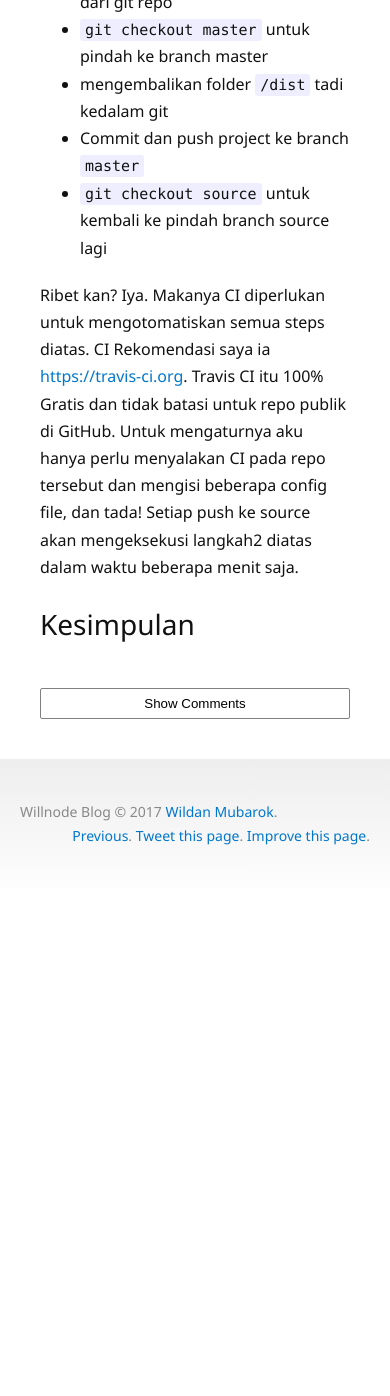
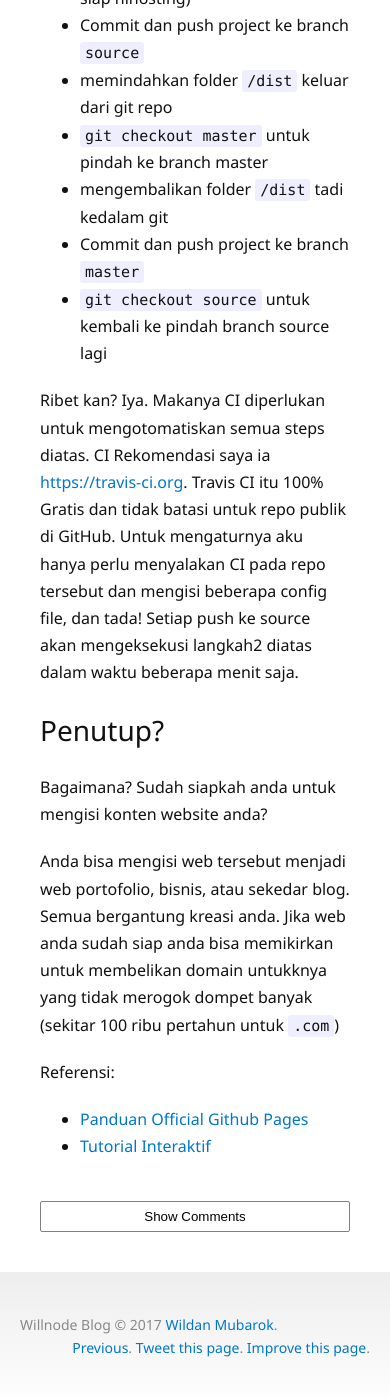
Before and after one commit to willnode/blog, a Jekyll site: the page built from _posts/2019-01-02-teknik-hosting-web-gratis.md, in a window 390 px wide and 1400 px high, scrolled down 10186 px. Shown: the top 1396 px of the window. Built offline with Jekyll 4.4.1, drawn with Linux system fonts in a browser that asks for light colours; before the commit the page ends 11074 px from its top, so only the background shows below that; some of the changed text lies outside the part shown.

Commit message:
Completing two web tutorial 😊👍
+ make it lil wider

```diff
--- a/_posts/2019-01-02-teknik-hosting-web-gratis.md
+++ b/_posts/2019-01-02-teknik-hosting-web-gratis.md
@@ -245,20 +245,7 @@ Maka hasil jadi nya dari `about.html` ialah:
 
 {::options parse_block_html="false" /}
 
-<div class="sandbox">
-<header>
-	<a href="/">Beranda</a>
-</header>
-<div class="main-content">
-	<h1>Tentang Saya</h1>
-	<span>By: Anonymous</span>
-	<p>Halo dunia!</p>
-</div>
-<footer>
-	<a href="/about.html">Tentang</a>
-</footer>
-</div>
-
+<script async src="//jsfiddle.net/willnode/wa51f2gm/embed/result/"></script>
 
 Syntax Liquid tidak cuman berhenti disitu. Terdapat beberapa variabel selain `site` dan `page` yang anda bisa lihat [disini](https://jekyllrb.com/docs/variables/). Selain itu anda perlu belajar tentang [dasar-dasar syntax liquid](https://shopify.github.io/liquid/), beserta Jekyll [Filter](https://jekyllrb.com/docs/liquid/filters/) dan [Tags](https://jekyllrb.com/docs/liquid/tags/) yang tersedia agar bisa membantu desain template lebih lengkap.
 
@@ -280,4 +267,13 @@ Contoh penggunaan CI adalah laman web utama <https://wellosoft.net>. Laman terse
 
 Ribet kan? Iya. Makanya CI diperlukan untuk mengotomatiskan semua steps diatas. CI Rekomendasi saya ia <https://travis-ci.org>. Travis CI itu 100% Gratis dan tidak batasi untuk repo publik di GitHub. Untuk mengaturnya aku hanya perlu menyalakan CI pada repo tersebut dan mengisi beberapa config file, dan tada! Setiap push ke source akan mengeksekusi langkah2 diatas dalam waktu beberapa menit saja.
 
-## Kesimpulan
+## Penutup?
+
+Bagaimana? Sudah siapkah anda untuk mengisi konten website anda?
+
+Anda bisa mengisi web tersebut menjadi web portofolio, bisnis, atau sekedar blog. Semua bergantung kreasi anda. Jika web anda sudah siap anda bisa memikirkan untuk membelikan domain untukknya yang tidak merogok dompet banyak (sekitar 100 ribu pertahun untuk `.com`)
+
+Referensi:
+
++ [Panduan Official Github Pages](https://pages.github.com/)
++ [Tutorial Interaktif](https://www.thinkful.com/learn/a-guide-to-using-github-pages/)
--- a/_sass/main.scss
+++ b/_sass/main.scss
@@ -19,10 +19,10 @@ $grey-color-light: lighten($grey-color, 40%) !default;
 $grey-color-dark:  darken($grey-color, 25%) !default;
 
 // Width of the content area
-$content-width:    800px !default;
+$content-width:    900px !default;
 
 $on-palm:          600px !default;
-$on-laptop:        800px !default;
+$on-laptop:        900px !default;
 
 @mixin media-query($device) {
   @media screen and (max-width: $device) {
```
Also changed, not shown: _posts/2019-01-01-cara-belajar-web-paling-mudah.md (deleted, +0 -35 lines), _posts/2019-01-01-portal-belajar-web-untuk-pemula.md (added, +163 -0 lines).
